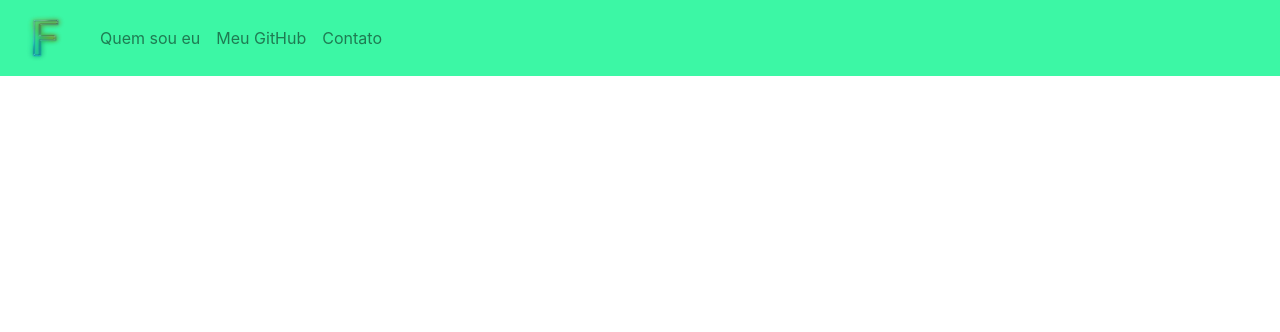
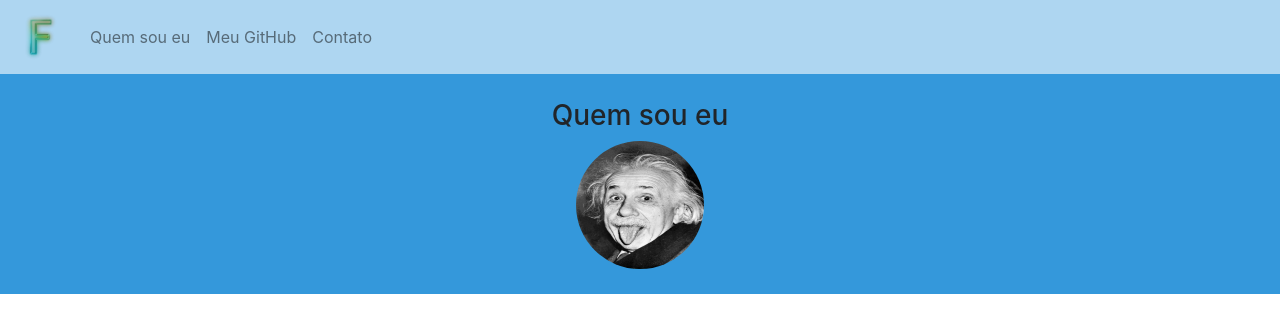
Before and after one commit to felipeamedeiros/trilha_de_aprendizagem_na_Dio, a plain HTML site: page Exercicios/aula_bootstrap/index.html in a window 1280 px wide. Drawn offline with Linux system fonts and the light colour scheme.

Commit message:
Foram feitas pequenas alterações no arquivo index.html

```diff
--- a/Exercicios/aula_bootstrap/css/style.css
+++ b/Exercicios/aula_bootstrap/css/style.css
@@ -1,3 +1,12 @@
 .navbar {
-    background-color: #3CF7A5;
+    background-color: #AED6F1;
 }
+
+.quem-sou-eu {
+    background-color: #3498DB;
+}
+
+.margin {
+    padding-top: 25px;
+    padding-bottom: 25px;
+}
--- a/Exercicios/aula_bootstrap/index.html
+++ b/Exercicios/aula_bootstrap/index.html
@@ -9,7 +9,7 @@
     <body>
         <nav class="navbar navbar-expand-lg navbar-light">
             <a class="navbar-brand" href="#">
-                <img src="img/logoF.png" width="60" height="50">
+                <img src="img/logoF.png" width="50" height="48">
             </a>
             <div class="collapse navbar-collapse">
                 <ul class="navbar-nav">
@@ -25,5 +25,12 @@
                 </ul>
             </div>
         </nav>
+
+        <section id="quemsoueu">
+            <div class="container-fluid quem-sou-eu text-center margin">
+                <h3>Quem sou eu</h3>
+                <img src="img/albert-einstein.jpg" class="rounded-circle" width="128px" height="128px">
+            </div>
+        </section>
     </body>
 </html>
```
Also changed, not shown: Exercicios/aula_bootstrap/img/albert-einstein.jpg (added).
